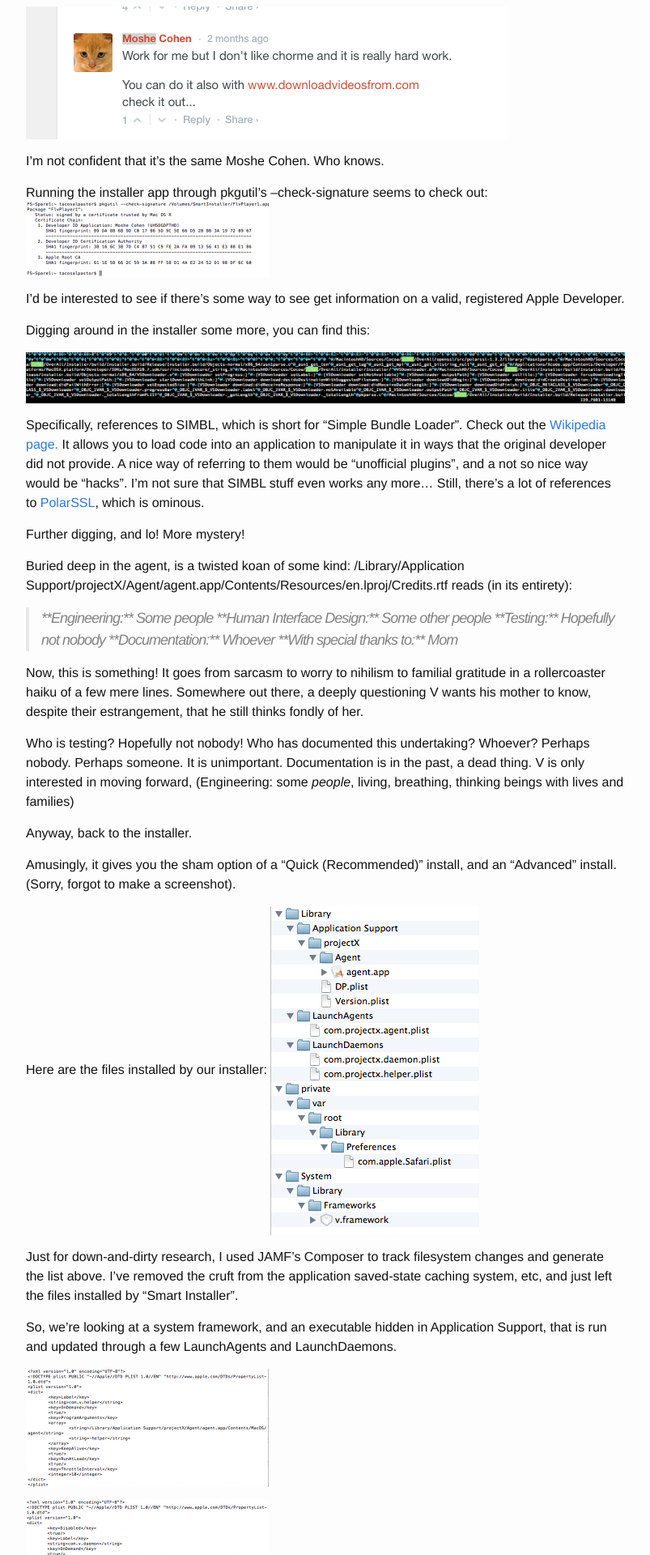
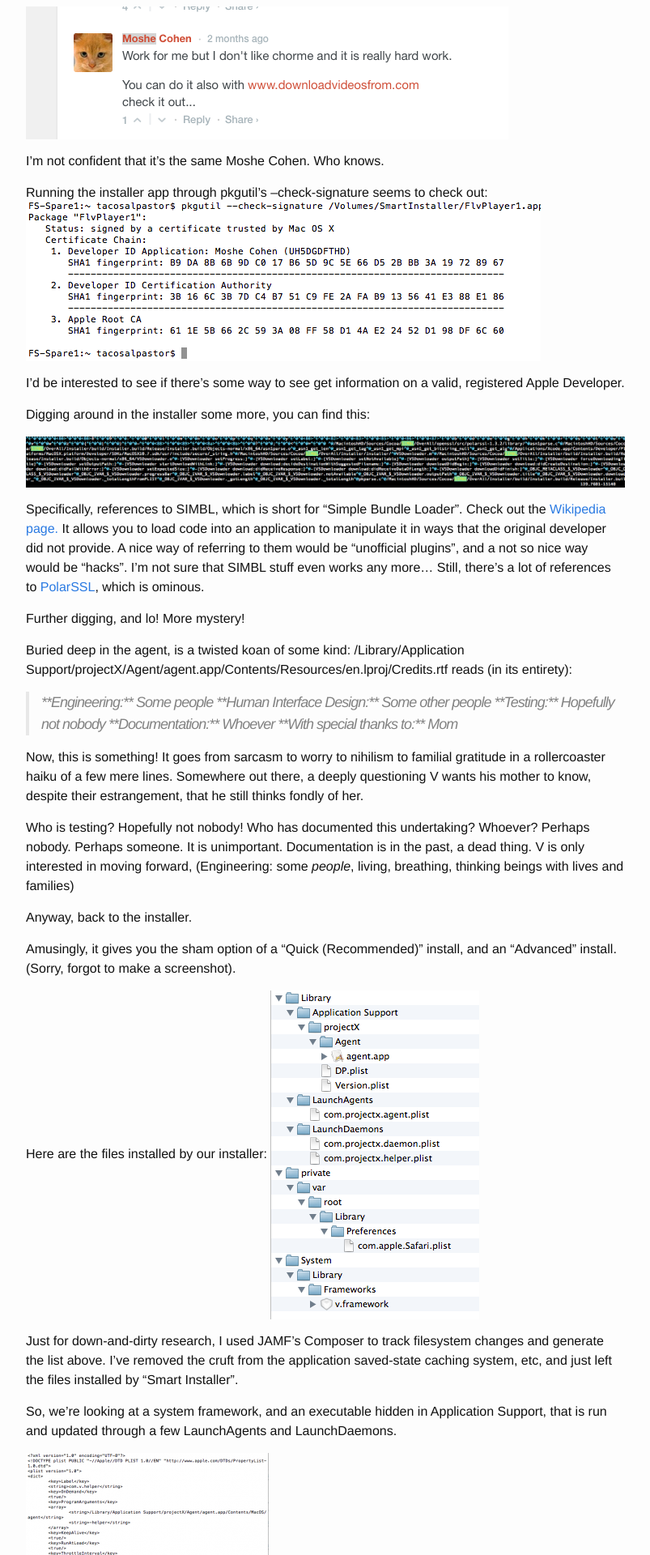
Before and after one commit to sheagcraig/sheagcraig.github.io, a Jekyll site: the page built from _posts/2015-01-21-cleaning-up-stupid-mac-malware-projectx.markdown, in a window 1280 px wide. Shown: the part 4021-5941 px from the top of the page at 81% size, without its empty margins (238-1041 px from the left). Built offline with Jekyll 4.4.1, drawn with Linux system fonts in a browser that asks for light colours.

Commit message:
Corrections.

```diff
--- a/_posts/2015-01-21-cleaning-up-stupid-mac-malware-projectx.markdown
+++ b/_posts/2015-01-21-cleaning-up-stupid-mac-malware-projectx.markdown
@@ -162,7 +162,7 @@
 
 Running the installer app through pkgutil's --check-signature seems to check
 out:
-![Screen Shot 2015-01-21 at 3.29.25 PM]({{ site.url }}/images/2015-01-21-cleaning-up-stupid-mac-malware-projectx/Screen-Shot-2015-01-21-at-3.29.25-PM-300x92.png)
+![Screen Shot 2015-01-21 at 3.29.25 PM]({{ site.url }}/images/2015-01-21-cleaning-up-stupid-mac-malware-projectx/Screen-Shot-2015-01-21-at-3.29.25-PM.png)
 
 I'd be interested to see if there's some way to see get information on a valid,
 registered Apple Developer.
```
Also changed, not shown: images/2015-01-21-cleaning-up-stupid-mac-malware-projectx/Screen-Shot-2015-01-21-at-12.46.01-PM-300x25.png (deleted), images/2015-01-21-cleaning-up-stupid-mac-malware-projectx/Screen-Shot-2015-01-21-at-3.29.25-PM-300x92.png (deleted), images/2015-01-21-cleaning-up-stupid-mac-malware-projectx/Screen-Shot-2015-01-21-at-3.29.25-PM.png (added).
